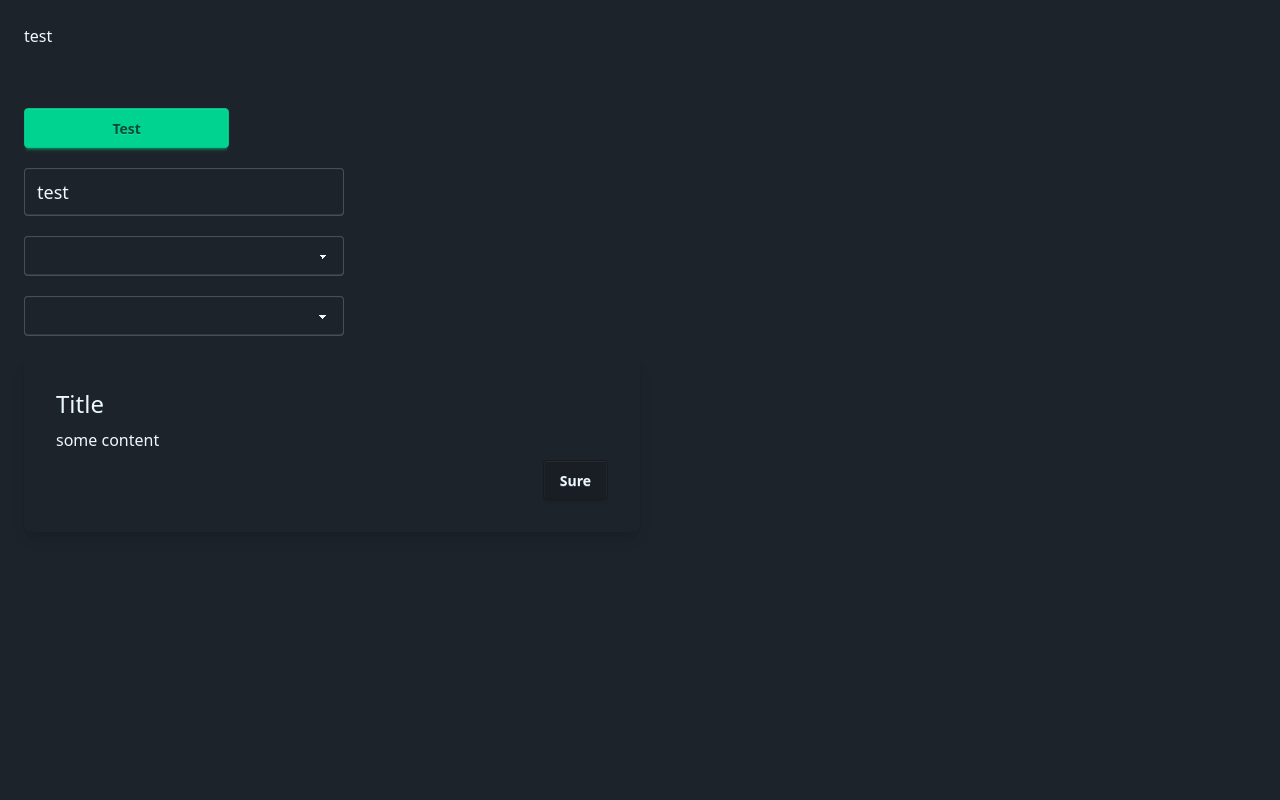
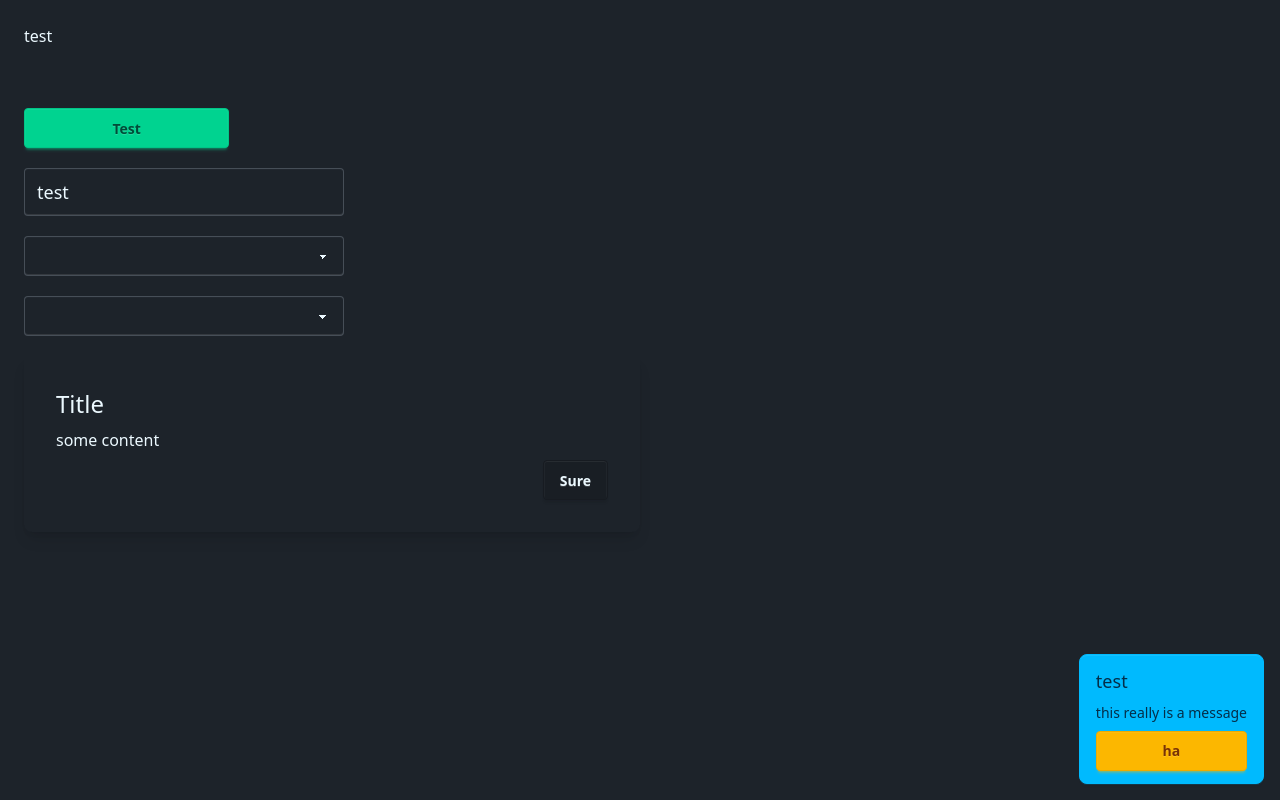
Before and after one commit to nickyg91/daisyui-vue, a Vue app in the folder daisy-vue/: page / in a window 1280 px wide. Built offline with nearby package versions, Linux system fonts and the light colour scheme.

Commit message:
Start on toaster services

```diff
--- a/daisy-vue/package.json
+++ b/daisy-vue/package.json
@@ -22,6 +22,7 @@
     "format": "prettier --write --experimental-cli src/"
   },
   "dependencies": {
+    "uuid": "^13.0.0",
     "vue": "^3.5.26"
   },
   "devDependencies": {
--- a/daisy-vue/src/App.vue
+++ b/daisy-vue/src/App.vue
@@ -1,9 +1,10 @@
 <script setup lang="ts">
-import { ref } from 'vue';
+import { h, ref, render } from 'vue';
 import Button from './button/Button.vue';
 import TextInput from './text-input/TextInput.vue';
 import SelectList from './select/SelectList.vue';
 import CardComponent from './card/CardComponent.vue';
+import ToastNotification from './toast/ToastNotification.vue';
 type obj = { id: number; name: string };
 const val = ref('test');
 const selectedString = ref<string | undefined>();
@@ -19,6 +20,19 @@ const objVals: obj[] = [
     name: 'kelsey',
   },
 ];
+const comp = h(
+  'div',
+  {
+    class: 'flex flex-col gap-y-2',
+  },
+  [
+    'this really is a message',
+    h(Button, {
+      color: 'warning',
+      label: 'ha',
+    }),
+  ],
+);
 </script>
 
 <template>
@@ -57,5 +71,7 @@ const objVals: obj[] = [
         </div>
       </template>
     </CardComponent>
+    <ToastNotification alignment="bottom" position="end" title="test" color="info" :content="comp">
+    </ToastNotification>
   </div>
 </template>
--- /dev/null
+++ b/daisy-vue/src/events/EventBus.ts
@@ -0,0 +1,22 @@
+export default class EventBus {
+  private map: { [key: string]: Set<Function> } = {};
+
+  on(event: string, callback: Function) {
+    (this.map[event] ||= new Set()).add(callback);
+    return () => this.off(event, callback);
+  }
+
+  off(event: string, callback: Function) {
+    const set = this.map[event];
+    if (!set) return;
+    set.delete(callback);
+    if (set.size === 0) delete this.map[event];
+  }
+
+  emit(event: string, payload?: any) {
+    const call = (set: Set<Function>) => set && set.forEach((fn) => fn(payload));
+    if (this.map[event]) {
+      call(this.map[event]);
+    }
+  }
+}
--- /dev/null
+++ b/daisy-vue/src/toast/IToastGroupProps.ts
@@ -0,0 +1,3 @@
+export interface IToastGroupProps {
+  groupName: string;
+}
--- /dev/null
+++ b/daisy-vue/src/toast/IToastNotification.ts
@@ -0,0 +1,16 @@
+import type { ColorType } from '@/types/ColorType';
+import type {
+  ToastNotificationAlignment,
+  ToastNotificationPosition,
+} from '@/types/ToastNotificationPosition';
+import type { VNode } from 'vue';
+
+export interface IToastNotification {
+  duration: number;
+  content: string | VNode;
+  title?: string;
+  color: ColorType;
+  position: ToastNotificationPosition;
+  alignment: ToastNotificationAlignment;
+  group?: string;
+}
--- /dev/null
+++ b/daisy-vue/src/toast/IToastNotificationProps.ts
@@ -0,0 +1,14 @@
+import type { ColorType } from '@/types/ColorType';
+import type {
+  ToastNotificationAlignment,
+  ToastNotificationPosition,
+} from '@/types/ToastNotificationPosition';
+import type { VNode } from 'vue';
+
+export interface IToastNotificationProps {
+  content: string | VNode;
+  title?: string;
+  color?: ColorType;
+  position?: ToastNotificationPosition;
+  alignment?: ToastNotificationAlignment;
+}
--- /dev/null
+++ b/daisy-vue/src/toast/ToastEventBus.ts
@@ -0,0 +1,17 @@
+import EventBus from '@/events/EventBus';
+
+class ToastEventBus {
+  private static instance: EventBus;
+
+  private constructor() {
+    // Prevent direct instantiation
+  }
+
+  static getInstance(): EventBus {
+    if (!ToastEventBus.instance) {
+      ToastEventBus.instance = new EventBus();
+    }
+    return ToastEventBus.instance;
+  }
+}
+export default ToastEventBus.getInstance();
--- /dev/null
+++ b/daisy-vue/src/toast/ToastGroup.vue
@@ -0,0 +1,9 @@
+<script setup lang="ts">
+import type { IToastGroupProps } from './IToastGroupProps';
+
+const props = defineProps<IToastGroupProps>();
+</script>
+<template>
+  <Teleport to="body"></Teleport>
+</template>
+<style scoped></style>
--- /dev/null
+++ b/daisy-vue/src/toast/ToastNotification.vue
@@ -0,0 +1,71 @@
+<script setup lang="ts">
+import { computed } from 'vue';
+import type { IToastNotificationProps } from './IToastNotificationProps';
+
+const props = defineProps<IToastNotificationProps>();
+
+const toastColor = computed(() => {
+  switch (props.color) {
+    case 'accent':
+      return 'alert-accent';
+    case 'error':
+      return 'alert-error';
+    case 'info':
+      return 'alert-info';
+    case 'secondary':
+      return 'alert-secondary';
+    case 'success':
+      return 'alert-success';
+    case 'warning':
+      return 'alert-warning';
+  }
+  return 'alert-primary';
+});
+
+const toastPosition = computed(() => {
+  switch (props.position) {
+    case 'center':
+      return 'toast-center';
+    case 'end':
+      return 'toast-end';
+    case 'start':
+      return 'toast-start';
+  }
+  return 'toast-end';
+});
+
+const toastAlignment = computed(() => {
+  switch (props.alignment) {
+    case 'bottom':
+      return 'toast-bottom';
+    case 'top':
+      return 'toast-top';
+    case 'middle':
+      return 'toast-middle';
+  }
+  return 'toast-bottom';
+});
+
+const isVnode = computed(() => {
+  return typeof props.content === 'object';
+});
+</script>
+<template>
+  <div :class="['min-w-1/12', 'toast', toastPosition, toastAlignment]">
+    <div class="flex flex-col justify-start gap-y-2" :class="['alert', toastColor]">
+      <div class="w-full">
+        <p v-if="title" class="text-lg">
+          {{ title }}
+        </p>
+      </div>
+      <div class="w-full" v-if="isVnode">
+        <component :is="content"></component>
+      </div>
+      <div class="w-full" v-else>
+        {{ content }}
+      </div>
+    </div>
+  </div>
+</template>
+
+<style scoped></style>
--- /dev/null
+++ b/daisy-vue/src/toast/ToastServiceSymbol.ts
@@ -0,0 +1 @@
+export const toastInjectionKey = Symbol('TOAST_SERVICE_INJECTION_KEY');
--- /dev/null
+++ b/daisy-vue/src/toast/plugins/ToastService.ts
@@ -0,0 +1,19 @@
+import type { App } from 'vue';
+import type { IToastNotification } from '../IToastNotification';
+import ToastEventBus from '../ToastEventBus';
+import { toastInjectionKey } from '../ToastServiceSymbol';
+export default {
+  install(app: App) {
+    const ToastNotificationService = {
+      add: (toast: IToastNotification) => {
+        ToastEventBus.emit('add', toast);
+      },
+      remove: (id: string) => {
+        ToastEventBus.emit('remove', id);
+      },
+    };
+
+    app.config.globalProperties.$toast = ToastNotificationService;
+    app.provide(toastInjectionKey, ToastNotificationService);
+  },
+};
--- /dev/null
+++ b/daisy-vue/src/types/ToastNotificationPosition.ts
@@ -0,0 +1,2 @@
+export type ToastNotificationPosition = 'start' | 'center' | 'end';
+export type ToastNotificationAlignment = 'top' | 'middle' | 'bottom';
```
Also changed, not shown: 1 other file (tests, documents, lock files or other folders).
